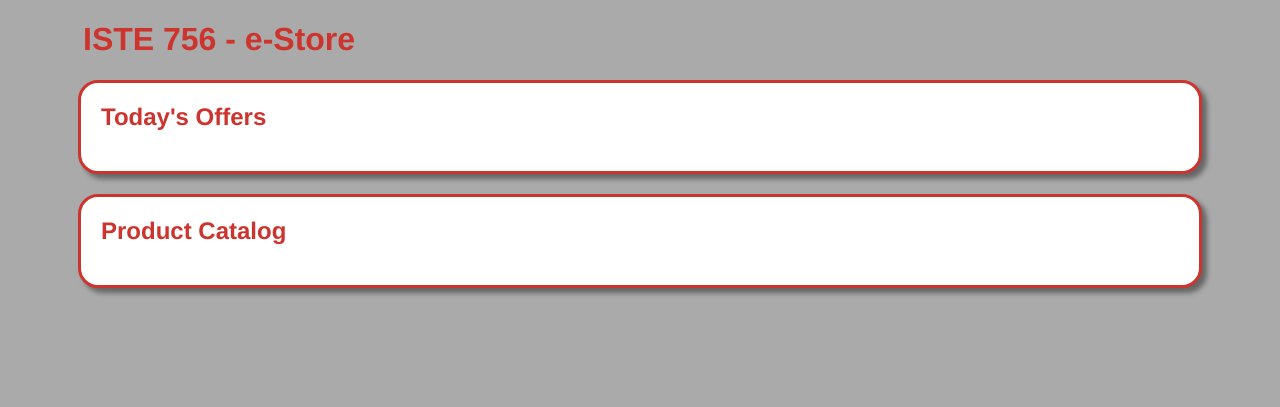
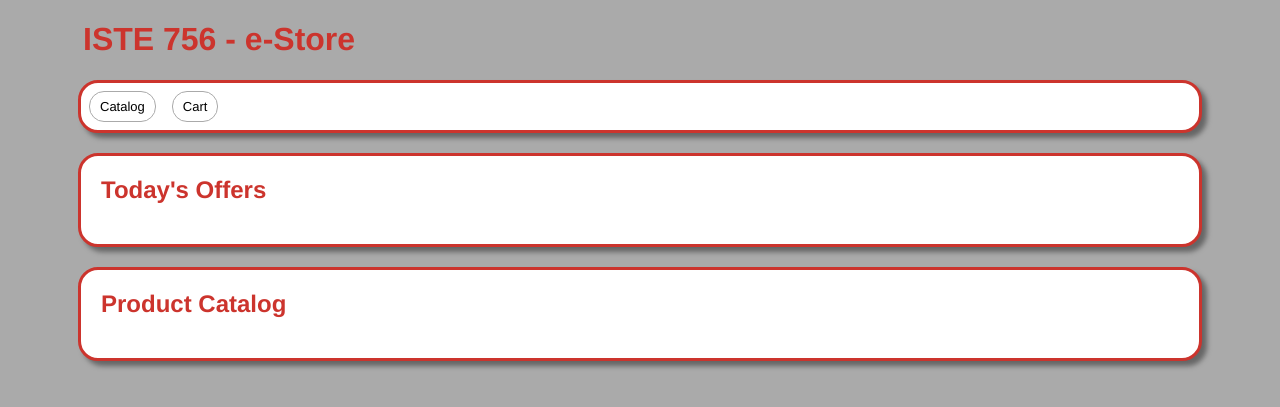
Before and after one commit to megakevin/iste-756, a PHP site: page / in a window 1280 px wide. Shown: the top 407 px of the page. Run offline with PHP 8.4, Linux system fonts and the light colour scheme; data that the repository does not hold is empty; some libraries are stand-ins or nearby versions.

Commit message:
Added navigation to the layout.

```diff
--- a/css/style.css
+++ b/css/style.css
@@ -30,6 +30,26 @@ section h2
 {
     margin-top: 0px;
     color: #cc342d;
+}
+
+section#navigation
+{
+    padding: 0;
+}
+
+ul#navigation-container
+{
+    padding: 0;
+    margin: 0;
+    list-style: none;
+    display: flex;
+    justify-content: flex-start;
+    flex-wrap: wrap;
+}
+
+li.navigation-item
+{
+    margin: 5px;
 }
 
 /*
--- a/views/index.view.php
+++ b/views/index.view.php
@@ -1,4 +1,3 @@
-<h1>ISTE 756 - e-Store</h1>
 <section id="offers">
     <h2>Today's Offers</h2>
 
--- a/views/shared/layout.view.php
+++ b/views/shared/layout.view.php
@@ -6,6 +6,17 @@
     </head>
     <body>
         <div id="container">
+            <h1>ISTE 756 - e-Store</h1>
+            <section id="navigation">
+                <ul id="navigation-container">
+                    <li class="navigation-item">
+                        <a class="button" href="index.php">Catalog</a>
+                    </li>
+                    <li class="navigation-item">
+                        <a class="button" href="cart.php">Cart</a>
+                    </li>
+                </ul>
+            </section>
             <?php include($page_content); ?>
         </div>
     </body>
```
